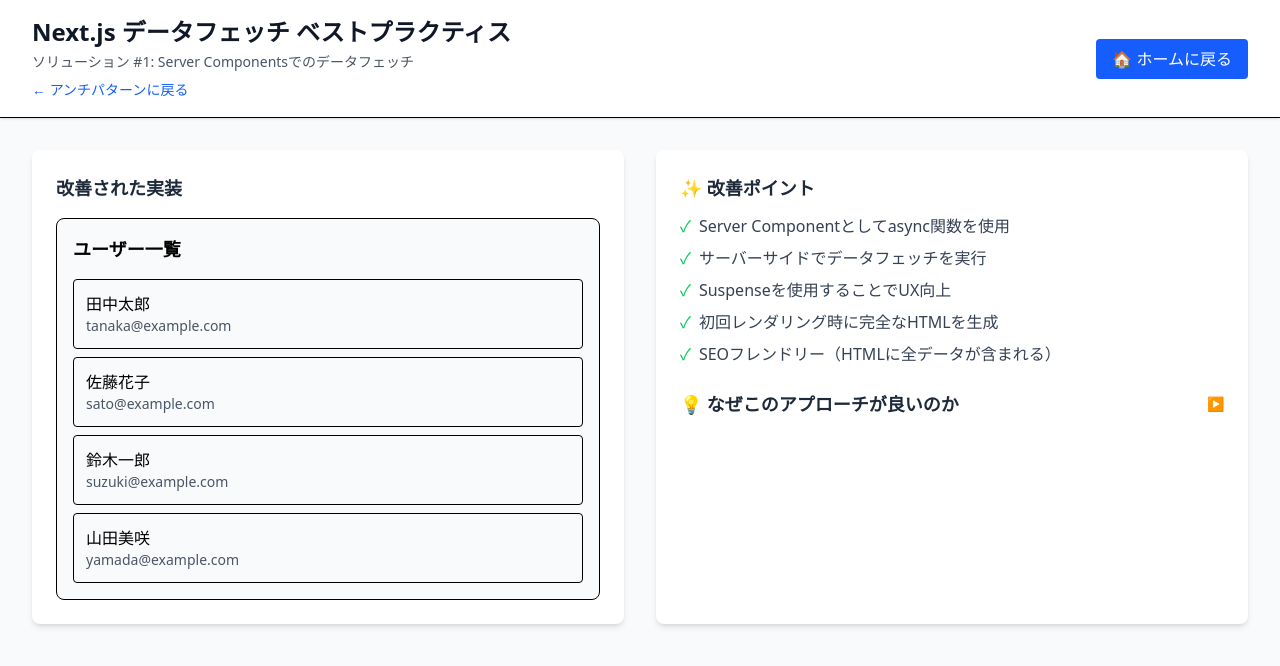
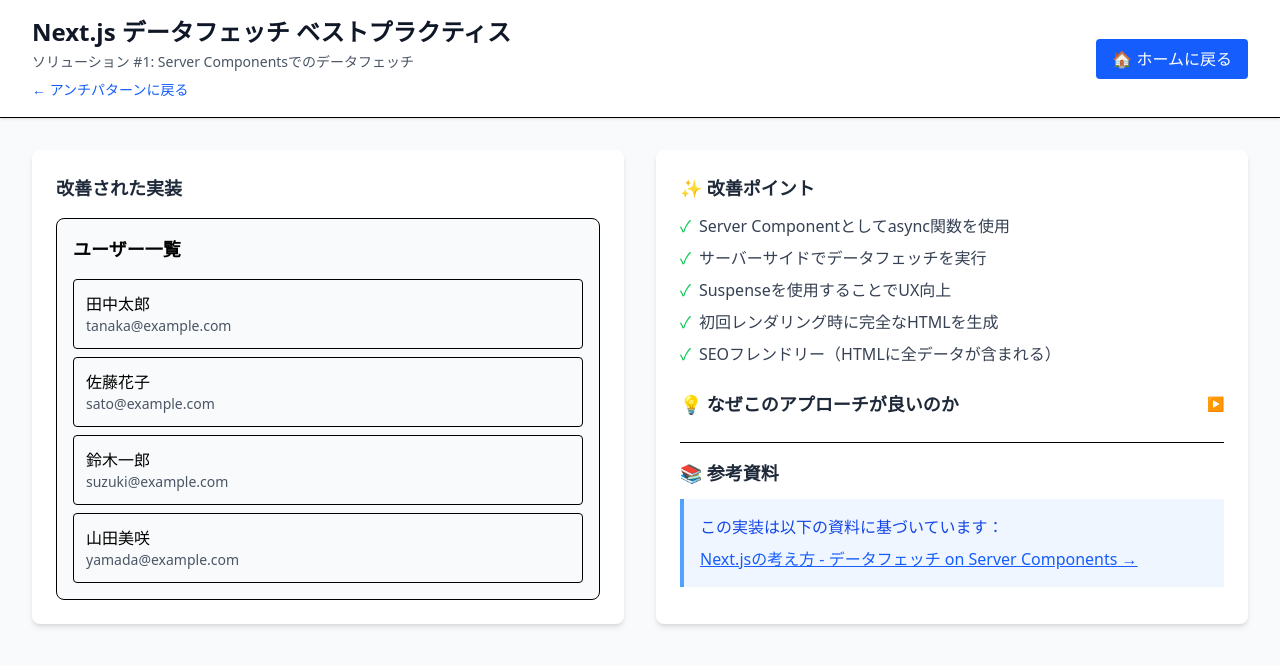
Before and after one commit to ShoWaka/nextjs-anti-pattern, a Next.js app: page /anti-patterns/01/solution in a window 1280 px wide. Shown: the top 666 px of the page. Built offline with nearby package versions, Linux system fonts and the light colour scheme.

Commit message:
feat: ソリューションレイアウトに参考資料リンクとタイトルを追加

```diff
--- a/app/anti-patterns/01/solution/page.tsx
+++ b/app/anti-patterns/01/solution/page.tsx
@@ -43,6 +43,8 @@
       points={points}
       benefits={benefits}
       antiPatternLink="/anti-patterns/01"
+      referenceLink="https://zenn.dev/akfm/books/nextjs-basic-principle/viewer/part_1_server_components"
+      referenceTitle="Next.jsの考え方 - データフェッチ on Server Components"
     >
       <ServerSideFetchSuspense />
     </SolutionLayout>
--- a/app/anti-patterns/02/solution/page.tsx
+++ b/app/anti-patterns/02/solution/page.tsx
@@ -52,6 +52,8 @@
       points={points}
       benefits={benefits}
       antiPatternLink="/anti-patterns/02"
+      referenceLink="https://zenn.dev/akfm/books/nextjs-basic-principle/viewer/part_1_colocation"
+      referenceTitle="Next.jsの考え方 - データフェッチコロケーション"
     >
       <ColocatedFetching />
     </SolutionLayout>
--- a/app/layouts/solution-layout.tsx
+++ b/app/layouts/solution-layout.tsx
@@ -10,6 +10,8 @@
   points: string[];
   benefits: string;
   antiPatternLink: string;
+  referenceLink?: string;
+  referenceTitle?: string;
 }
 
 export function SolutionLayout({
@@ -18,6 +20,8 @@
   points,
   benefits,
   antiPatternLink,
+  referenceLink,
+  referenceTitle,
 }: SolutionLayoutProps) {
   const [showBenefits, setShowBenefits] = useState(false);
 
@@ -89,6 +93,27 @@
                 </div>
               )}
             </div>
+
+            {referenceLink && referenceTitle && (
+              <div className="mt-6 pt-4 border-t">
+                <h3 className="text-lg font-semibold mb-3 text-gray-800">
+                  📚 参考資料
+                </h3>
+                <div className="bg-blue-50 border-l-4 border-blue-400 p-4">
+                  <p className="text-blue-700 mb-2">
+                    この実装は以下の資料に基づいています：
+                  </p>
+                  <a
+                    href={referenceLink}
+                    target="_blank"
+                    rel="noopener noreferrer"
+                    className="text-blue-600 hover:text-blue-800 underline font-medium"
+                  >
+                    {referenceTitle} →
+                  </a>
+                </div>
+              </div>
+            )}
           </div>
         </div>
       </main>
```
